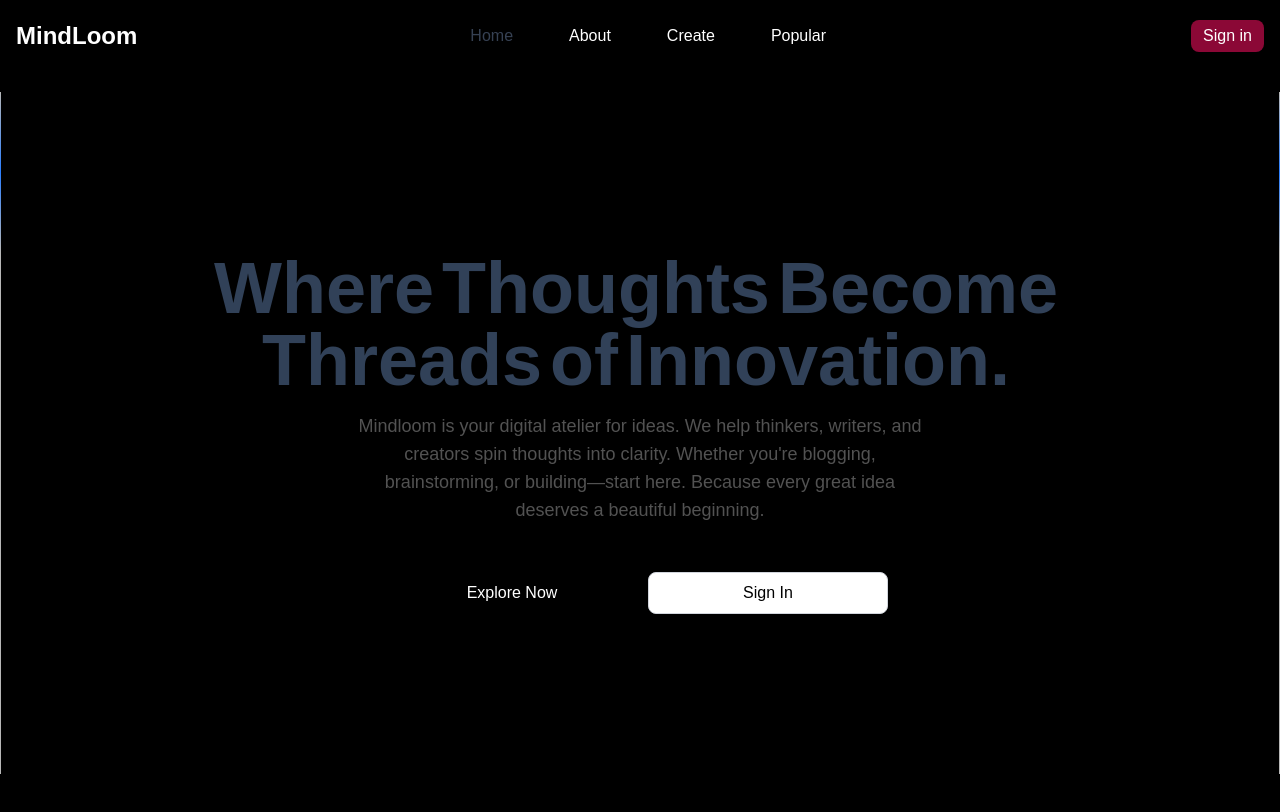
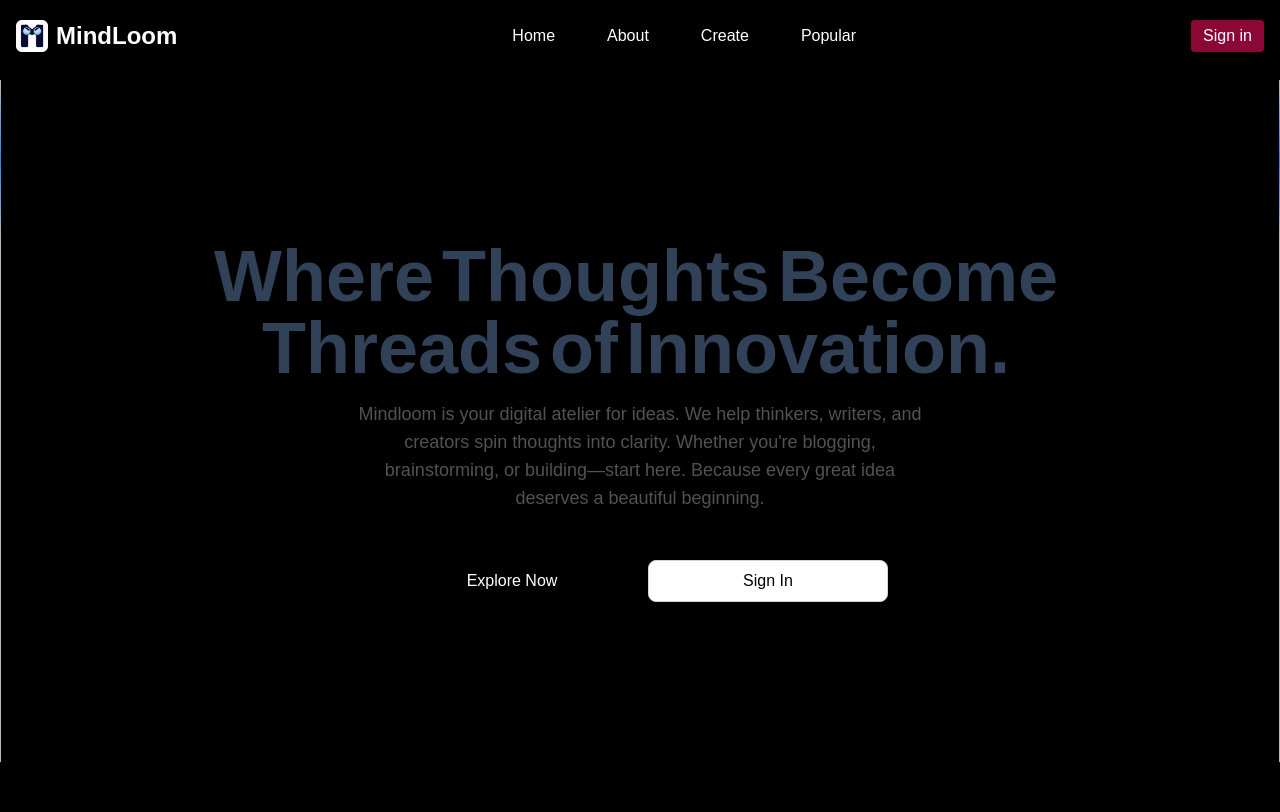
Before and after one commit to Bhargav00007/MindLoom-Dev, a Next.js app: page / in a window 1280 px wide. Shown: the top 812 px of the page. Built offline with nearby package versions, Linux system fonts and the light colour scheme; no server answers.

Commit message:
Added new logo, navbar behaviour

```diff
--- a/components/Blogitem.tsx
+++ b/components/Blogitem.tsx
@@ -16,7 +16,7 @@ type Props = {
     authorId: string;
     createdAt: string;
     likes?: string[];
-    commentCount?: number; // ✅ Add this to show comment count
+    commentCount?: number;
   };
 };
 
--- a/components/CommentSection.tsx
+++ b/components/CommentSection.tsx
@@ -75,7 +75,7 @@ const CommentSection = ({ blogId }: { blogId: string }) => {
             />
             <button
               onClick={handleSubmit}
-              className="bg-pink-600 text-white px-5 py-2 rounded hover:bg-pink-700 transition"
+              className="bg-pink-600 text-white px-5 py-1 rounded hover:bg-pink-700 transition"
             >
               Post
             </button>
--- a/components/FollowingFeed.tsx
+++ b/components/FollowingFeed.tsx
@@ -56,7 +56,7 @@ const FollowingFeed = () => {
     <div className="my-4 px-4">
       {error && <p className="text-red-500 mt-4">{error}</p>}
 
-      <div className="grid grid-cols-1 sm:grid-cols-2 lg:grid-cols-3 gap-6 mt-6 lg:m-25 m-2">
+      <div className="grid grid-cols-1 sm:grid-cols-2 lg:grid-cols-3 gap-6 mt-6 lg:mx-25 m-2">
         {blogs.length > 0 ? (
           blogs.map((blog) => <BlogItem key={blog._id} blog={blog} />)
         ) : (
--- a/components/LoadingProvider.tsx
+++ b/components/LoadingProvider.tsx
@@ -27,7 +27,7 @@ export default function LoadingProvider({ children }: { children: ReactNode }) {
       {children}
       {isLoading && (
         <div className="fixed inset-0 z-[9999] flex items-center justify-center bg-white/70 backdrop-blur-sm">
-          <MoonLoader size={40} color="#e11d48" />
+          <MoonLoader size={40} color="#0B0A32" />
         </div>
       )}
     </LoadingContext.Provider>
--- a/components/Navbar.tsx
+++ b/components/Navbar.tsx
@@ -1,6 +1,6 @@
 "use client";
 
-import React, { useState } from "react";
+import React, { useEffect, useState } from "react";
 import { signIn, signOut, useSession } from "next-auth/react";
 import Link from "next/link";
 import { usePathname } from "next/navigation";
@@ -8,91 +8,100 @@ import { usePathname } from "next/navigation";
 export const Navbar = () => {
   const { data: session } = useSession();
   const [isDropdownOpen, setIsDropdownOpen] = useState(false);
+  const [showNavbar, setShowNavbar] = useState(true);
+  const [lastScrollY, setLastScrollY] = useState(0);
+  const [isMobileMenuOpen, setIsMobileMenuOpen] = useState(false);
 
-  const toggleDropdown = () => {
-    setIsDropdownOpen((prev) => !prev);
+  const pathname = usePathname();
+  const isActive = (path: string) => pathname === path;
+
+  const toggleDropdown = () => setIsDropdownOpen((prev) => !prev);
+  const toggleMobileMenu = () => setIsMobileMenuOpen((prev) => !prev);
+
+  // Scroll show/hide effect
+  useEffect(() => {
+    const handleScroll = () => {
+      const currentY = window.scrollY;
+      setShowNavbar(currentY < lastScrollY || currentY < 10);
+      setLastScrollY(currentY);
     };
 
-  const pathname = usePathname();
-
-  const isActive = (path: string) => pathname === path;
+    window.addEventListener("scroll", handleScroll);
+    return () => window.removeEventListener("scroll", handleScroll);
+  }, [lastScrollY]);
 
   return (
-    <nav className="border-gray-200 bg-black relative z-10">
-      <div className="max-w-screen-xl flex flex-wrap items-center justify-between mx-auto p-4">
-        <Link
-          href="/"
-          className="flex items-center space-x-3 rtl:space-x-reverse"
+    <nav
+      className={`fixed top-0 left-0 right-0 z-50 bg-black transition-transform duration-300 ${
+        showNavbar ? "translate-y-0" : "-translate-y-full"
+      }`}
     >
-          <span className="self-center text-2xl font-semibold whitespace-nowrap text-white font-poppins">
+      <div className="max-w-screen-xl mx-auto flex flex-wrap items-center justify-between p-4">
+        {/* Logo + Brand */}
+        <Link href="/" className="flex items-center">
+          <img src="/logo.png" alt="logo" className="h-8 w-8 mr-2" />
+          <span className="text-2xl font-semibold text-white font-poppins">
             MindLoom
           </span>
         </Link>
 
-        <div className="flex items-center md:order-2 space-x-3 md:space-x-0 rtl:space-x-reverse">
+        {/* Avatar & Hamburger wrapper */}
+        <div className="flex items-center space-x-3 md:space-x-0 md:order-2">
+          {/* Avatar or Sign in */}
           {session ? (
-            <>
+            <div className="order-1 md:order-2 relative">
               <button
-                type="button"
-                className="flex cursor-pointer text-sm bg-gray-800 rounded-full md:me-0 focus:ring-4 focus:ring-gray-300 hover:ring-4 hover:ring-gray-800 dark:focus:ring-gray-600"
-                aria-expanded={isDropdownOpen ? "true" : "false"}
                 onClick={toggleDropdown}
+                className="flex rounded-full bg-gray-800 h-10 w-10 overflow-hidden border-2 border-black"
               >
-                <span className="sr-only cursor-pointer">Open user menu</span>
                 <img
                   src={(session.user?.image as string) || "/profileimage.jpg"}
-                  alt="User"
-                  className="rounded-full h-10 w-10 border-2 border-black"
+                  alt="user"
+                  className="w-full h-full object-cover"
                   onError={(e) => {
-                    const target = e.currentTarget;
-                    target.onerror = null; // Prevent infinite fallback loop
-                    target.src = "/profileimage.jpg";
+                    e.currentTarget.onerror = null;
+                    e.currentTarget.src = "/profileimage.jpg";
                   }}
                 />
               </button>
 
-              {/* Dropdown menu */}
               {isDropdownOpen && (
-                <div className="z-10 absolute top-14 right-4 mt-2 w-55 divide-y divide-gray-100 rounded-lg shadow-lg bg-gray-700 dark:divide-gray-600 opacity-100">
-                  <div className="px-4 py-3">
-                    <span className="block text-sm text-transparent dark:text-white">
-                      {session.user?.name}
-                    </span>
-                    <span className="block text-sm text-gray-500 truncate dark:text-gray-400">
+                <div className="absolute top-14 lg:-right-20 -right-10 w-56 bg-gray-700 rounded-lg shadow-md z-50">
+                  <div className="px-4 py-3 text-white">
+                    <p className="text-sm">{session.user?.name}</p>
+                    <p className="text-xs text-gray-400">
                       {session.user?.email}
-                    </span>
+                    </p>
                   </div>
-                  <ul className="py-2">
+                  <ul className="text-sm text-white">
                     <li>
-                      <a
+                      <Link
                         href={`/profile/${session.user.id}`}
-                        className="block px-4 py-2 text-sm text-gray-700 hover:bg-gray-100 dark:hover:bg-gray-600 dark:text-gray-200 dark:hover:text-white"
+                        className="block px-4 py-2 hover:bg-gray-600"
                       >
                         Profile
-                      </a>
+                      </Link>
                     </li>
                     <li>
-                      <a
-                        href={`/create`}
-                        className="block px-4 py-2 text-sm text-gray-700 hover:bg-gray-100 dark:hover:bg-gray-600 dark:text-gray-200 dark:hover:text-white"
+                      <Link
+                        href="/create"
+                        className="block px-4 py-2 hover:bg-gray-600"
                       >
                         Create
-                      </a>
+                      </Link>
                     </li>
                     <li>
-                      <a
-                        href={`/delete`}
-                        className="block px-4 py-2 text-sm text-gray-700 hover:bg-gray-100 dark:hover:bg-gray-600 dark:text-gray-200 dark:hover:text-white"
+                      <Link
+                        href="/delete"
+                        className="block px-4 py-2 hover:bg-gray-600"
                       >
                         Delete
-                      </a>
+                      </Link>
                     </li>
                     <li>
                       <button
-                        onClick={() => {
-                          signOut();
-                        }}
-                        className="block px-4 py-2 text-sm text-gray-700 hover:bg-gray-100 dark:hover:bg-gray-600 dark:text-gray-200 dark:hover:text-white w-full text-start"
+                        onClick={() => signOut()}
+                        className="w-full text-left px-4 py-2 hover:bg-gray-600"
                       >
                         Sign Out
                       </button>
@@ -100,105 +109,71 @@ export const Navbar = () => {
                   </ul>
                 </div>
               )}
-            </>
+            </div>
           ) : (
-            <div>
             <button
               onClick={() => signIn("google")}
-                className="rounded-lg px-3 py-1 bg-rose-900 text-white hover:bg-rose-500 transition-all duration-200 font-poppins"
+              className="order-1 md:order-2 px-3 py-1 bg-rose-900 text-white rounded hover:bg-rose-600"
             >
               Sign in
             </button>
-            </div>
           )}
 
+          {/* Hamburger Button */}
           <button
-            data-collapse-toggle="navbar-user"
+            onClick={toggleMobileMenu}
             type="button"
-            className="inline-flex items-center p-2 w-10 h-10 justify-center text-sm text-gray-500 rounded-lg md:hidden hover:bg-gray-100 focus:outline-none dark:text-gray-400 dark:hover:bg-gray-700"
-            aria-controls="navbar-user"
-            aria-expanded="false"
+            className="order-2 md:order-1 md:hidden p-2 text-gray-400 hover:bg-gray-700 rounded"
           >
-            <span className="sr-only">Open main menu</span>
             <svg
-              className="w-5 h-5"
-              aria-hidden="true"
+              className="w-6 h-6"
+              fill="none"
+              stroke="currentColor"
+              viewBox="0 0 24 24"
               xmlns="http://www.w3.org/2000/svg"
-              fill="none"
-              viewBox="0 0 17 14"
             >
               <path
-                stroke="currentColor"
                 strokeLinecap="round"
                 strokeLinejoin="round"
                 strokeWidth="2"
-                d="M1 1h15M1 7h15M1 13h15"
+                d="M4 6h16M4 12h16M4 18h16"
               />
             </svg>
           </button>
         </div>
 
+        {/* Navigation Links */}
         <div
-          className="items-center justify-between hidden w-full md:flex md:w-auto md:order-1"
-          id="navbar-user"
+          className={`w-full md:flex md:items-center md:w-auto md:space-x-8 ${
+            isMobileMenuOpen ? "block mt-4" : "hidden"
+          }`}
         >
-          <ul className="flex flex-col font-medium p-4 md:p-0 mt-4 rounded-lg bg-gray-50 md:space-x-8 rtl:space-x-reverse md:flex-row md:mt-0 md:border-0 md:bg-black dark:bg-black md:dark:bg-transparent">
-            <li>
+          <ul className="flex flex-col md:flex-row md:mt-0 mt-4 space-y-2 space-x-7  md:space-y-0 text-white font-medium">
+            {[
+              { href: "/Home", label: "Home" },
+              { href: "/about", label: "About" },
+              { href: "/create", label: "Create" },
+              { href: "/Top", label: "Popular" },
+              {
+                href: session?.user?.id ? `/profile/${session.user.id}` : "",
+                label: "Profile",
+                show: !!session?.user?.id,
+              },
+            ]
+              .filter((link) => link.show !== false)
+              .map((link) => (
+                <li key={link.href}>
                   <Link
-                href="/Home"
-                className={`block py-2 px-3 rounded md:bg-transparent hover:text-blue-300 ${
-                  isActive("/Home")
-                    ? "text-blue-500 glow"
-                    : "text-gray-700 dark:text-gray-200"
-                } hover:bg-gray-700 md:hover:bg-transparent`}
+                    href={link.href}
+                    className={`block py-2 px-3 rounded hover:text-[#b3e3f7] ${
+                      isActive(link.href) ? "text-[#67cbe0]" : "text-white"
+                    }`}
+                    onClick={() => setIsMobileMenuOpen(false)}
                   >
-                Home
+                    {link.label}
                   </Link>
                 </li>
-            <li>
-              <Link
-                href="/about"
-                className={`block py-2 px-3 rounded hover:text-blue-300 ${
-                  isActive("/about") ? "text-blue-500 glow" : "text-white"
-                } hover:bg-gray-700 md:hover:bg-transparent`}
-              >
-                About
-              </Link>
-            </li>
-            <li>
-              <Link
-                href="/create"
-                className={`block py-2 px-3 rounded hover:text-blue-300 ${
-                  isActive("/create") ? "text-blue-500 glow" : "text-white"
-                } hover:bg-gray-700 md:hover:bg-transparent`}
-              >
-                Create
-              </Link>
-            </li>
-            <li>
-              <Link
-                href="/Top"
-                className={`block py-2 px-3 rounded hover:text-blue-300 ${
-                  isActive("/Top") ? "text-blue-500 glow" : "text-white"
-                } hover:bg-gray-700 md:hover:bg-transparent`}
-              >
-                Popular
-              </Link>
-            </li>
-            <li>
-              {session?.user?.id && (
-                <Link
-                  href={`/profile/${session.user.id}`}
-                  className={`block py-2 px-3 rounded hover:text-blue-300 ${
-                    isActive(`/profile/${session.user.id}`)
-                      ? "text-blue-500 glow"
-                      : "text-white"
-                  } hover:bg-gray-700 md:hover:bg-transparent`}
-                >
-                  Profile
-                </Link>
-              )}
-            </li>
+              ))}
           </ul>
         </div>
       </div>
--- a/components/Navbar2.tsx
+++ b/components/Navbar2.tsx
@@ -29,14 +29,14 @@ const Navbar2: React.FC<Navbar2Props> = ({
               onClick={() => onSelectCategory(category)}
               className={` cursor-pointer px-4 pb-2 text-sm font-medium transition-colors duration-150 ${
                 selectedCategory === category
-                  ? "border-b-2 border-pink-600 text-pink-600"
+                  ? "border-b-2 border-[#0B0A32] text-[#0B0A32]"
                   : "text-gray-700 hover:text-pink-600"
               }`}
             >
               {category}
             </button>
             {index < categories.length - 1 && (
-              <div className="h-4 border-l border-gray-300 mx-2" />
+              <div className="h-4 border-l border-gray-400 mx-2" />
             )}
           </div>
         ))}
--- a/src/app/layout.tsx
+++ b/src/app/layout.tsx
@@ -31,7 +31,7 @@ export default function RootLayout({
   return (
     <html lang="en">
       <body
-        className={`${geistSans.variable} ${geistMono.variable} antialiased`}
+        className={`${geistSans.variable} ${geistMono.variable} antialiased pt-15`}
       >
         <SessionWrapper>
           <LoadingProvider>
```
Also changed, not shown: src/app/blogs/[id]/page.tsx (+7 -4 lines), src/app/signin/page.tsx (added, +12 -0 lines), public/glasses.jpg (added), public/logo.png (added). Lines whose indentation alone changed are shown as unchanged.
